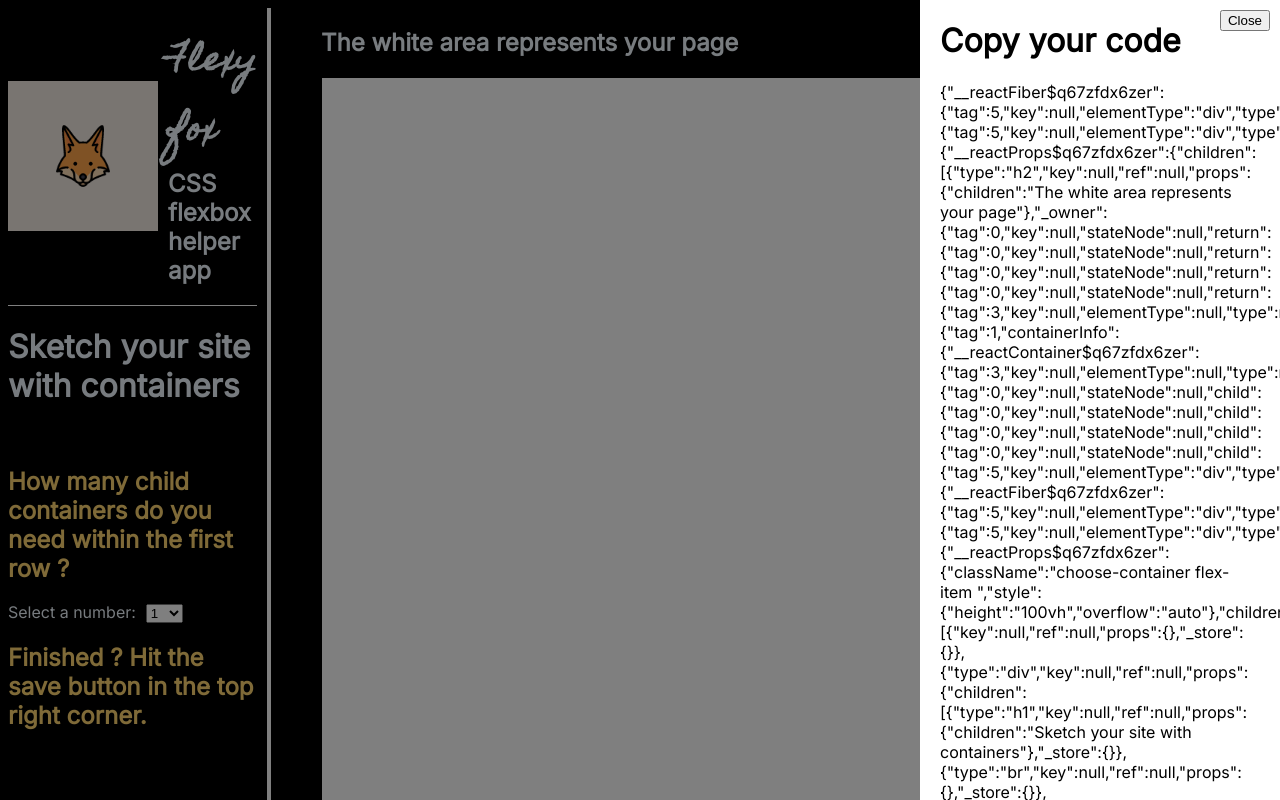
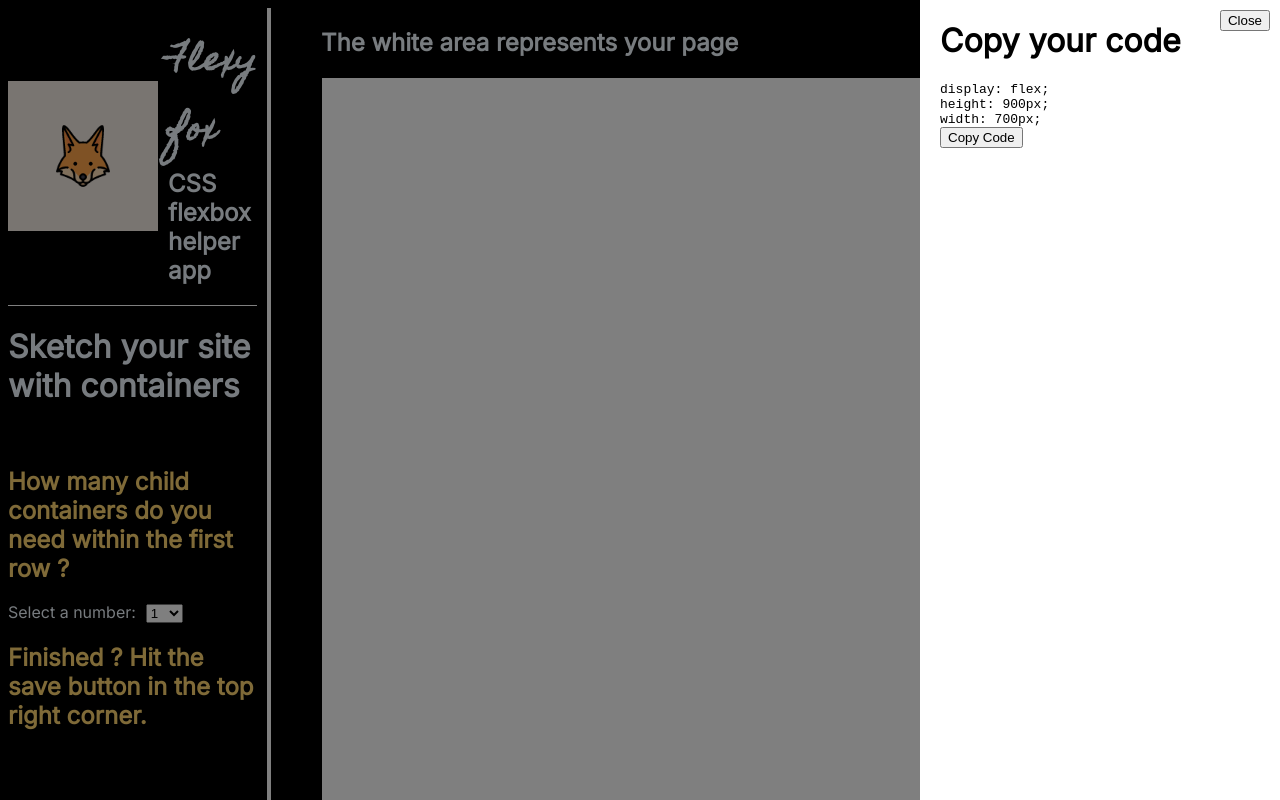
Before and after one commit to schikimikiviki/flexy-fox, a Next.js app: page / in a window 1280 px wide. Both pictures are taken after a click on the button "Save". Shown: the top 800 px of the page. Built offline with nearby package versions, Linux system fonts and the light colour scheme.

Commit message:
copy code basic function

```diff
--- /dev/null
+++ b/app/components/CodeSnippet.jsx
@@ -0,0 +1,37 @@
+import React, { useEffect } from 'react'
+
+const CodeSnippet = ({ data }) => {
+  const copyButtonLabel = 'Copy Code'
+
+  useEffect(() => {
+    const addCopyButton = (block, button) => async () => {
+      const code = block.querySelector('code')
+      const text = code.innerText
+      await navigator.clipboard.writeText(text)
+      button.innerText = 'Code Copied'
+    }
+
+    const block = document.querySelector('pre')
+
+    if (navigator.clipboard) {
+      const button = document.createElement('button')
+      button.innerText = copyButtonLabel
+      block.appendChild(button)
+      button.addEventListener('click', addCopyButton(block, button))
+    }
+
+    return () => {
+      // Cleanup code if needed
+    }
+  }, [])
+
+  return (
+    <div>
+      <pre>
+        <code className="language-html">{data}</code>
+      </pre>
+    </div>
+  )
+}
+
+export default CodeSnippet
--- a/app/components/Popup.jsx
+++ b/app/components/Popup.jsx
@@ -1,22 +1,8 @@
 import React from 'react'
+import CodeSnippet from './CodeSnippet'
 
 const Popup = ({ isOpen, onClose, data }) => {
-  function stringifyWithoutCircularReferences(obj) {
-    const seen = new WeakSet() // Use a WeakSet to keep track of visited objects
-
-    return JSON.stringify(obj, function (key, value) {
-      if (typeof value === 'object' && value !== null) {
-        // If we've already seen this object, return undefined to break the circular reference
-        if (seen.has(value)) {
-          return
-        }
-        // Mark this object as visited
-        seen.add(value)
-      }
-      return value
-    })
-  }
-
+  console.log('Data from Popup: ', data)
   return (
     <>
       {isOpen && (
@@ -27,7 +13,7 @@ const Popup = ({ isOpen, onClose, data }) => {
             </button>
             <h1 style={{ color: 'black' }}>Copy your code</h1>
             <div style={{ color: 'black' }}>
-              {stringifyWithoutCircularReferences(data)}
+              <CodeSnippet data={data} />
             </div>
           </div>
         </div>
--- a/app/globals.css
+++ b/app/globals.css
@@ -82,19 +82,21 @@ body {
   top: 0;
   left: 0;
   width: 100%;
-  height: 100%;
+  height: 100vh;
   background-color: rgba(0, 0, 0, 0.5);
   z-index: 1000;
   display: flex;
   justify-content: flex-end;
   align-items: center;
+  overflow: 'scroll';
 }
 
 .popup {
   width: 25%;
-  height: 100%;
+  height: 100vh;
   background-color: white;
   padding: 20px;
+  overflow-y: auto;
 }
 
 .close-btn {
--- a/app/page.js
+++ b/app/page.js
@@ -11,10 +11,26 @@ export default function Home() {
   const inputRef = useRef(null)
   const [initialWidth, setInitialWidth] = useState([])
   const [pageWidth, setPageWidth] = useState(0) // backend setting invisible to users
+  const [parentCode, setParentCode] = useState('')
 
   const togglePopup = () => {
     setPopupOpen(!isPopupOpen)
-    console.log(inputRef.current)
+
+    const computedStyle = getComputedStyle(inputRef.current)
+
+    const desiredProperties = ['width', 'height', 'display']
+
+    let cssText = ''
+
+    for (let i = 0; i < computedStyle.length; i++) {
+      const propertyName = computedStyle[i]
+      if (desiredProperties.includes(propertyName)) {
+        const propertyValue = computedStyle.getPropertyValue(propertyName)
+        cssText += `${propertyName}: ${propertyValue};\n`
+      }
+    }
+
+    setParentCode(cssText)
   }
 
   const handleChange = (event) => {
@@ -34,8 +50,6 @@ export default function Home() {
           widthSingleElement
         )
 
-        console.log('initial width set to: ', initialWidthArray)
-
         setInitialWidth(initialWidthArray)
       }
     }
@@ -47,7 +61,6 @@ export default function Home() {
     let newWidthArray = []
 
     for (let i in value) {
-      console.log(i)
       let actualWidth = (pageWidth * value[i]) / 100
       newWidthArray.push(actualWidth)
     }
@@ -119,11 +132,7 @@ export default function Home() {
         <button onClick={togglePopup} className="save-button">
           Save
         </button>
-        <Popup
-          isOpen={isPopupOpen}
-          onClose={togglePopup}
-          data={inputRef.current}
-        />
+        <Popup isOpen={isPopupOpen} onClose={togglePopup} data={parentCode} />
       </div>
     </div>
   )
```
